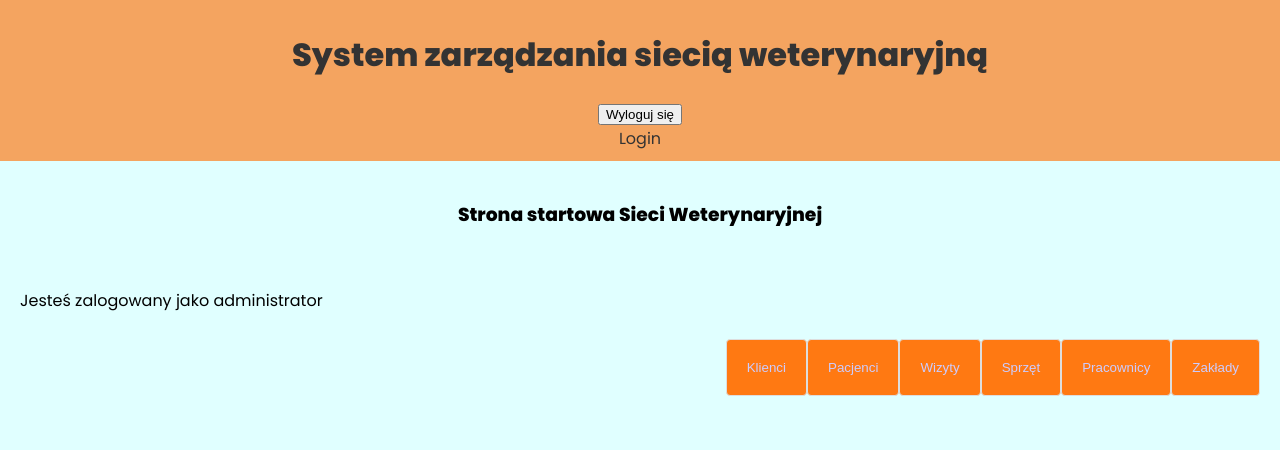
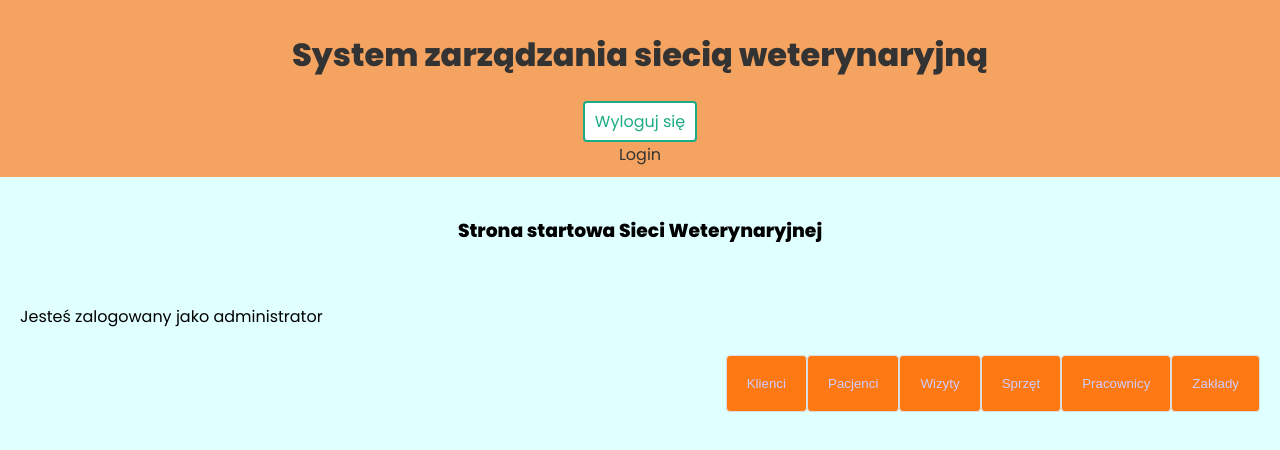
Before and after one commit to vet-agh/VET, a React (Create React App) app in the folder frontend/: page / in a window 1280 px wide. Shown: the top 450 px of the page. Built offline with nearby package versions, Linux system fonts and the light colour scheme.

Commit message:
VET-85 add css to nav button

```diff
--- a/frontend/src/index.css
+++ b/frontend/src/index.css
@@ -163,3 +163,14 @@ form.signup, form.login {
   background: #fff;
   border-radius: 4px;
 }
+
+nav button {
+  background: #fff;
+  color: var(--primary);
+  border: 2px solid var(--primary);
+  padding: 6px 10px;
+  border-radius: 4px;
+  font-family: "Poppins";
+  cursor: pointer;
+  font-size: 1em;
+}
```
